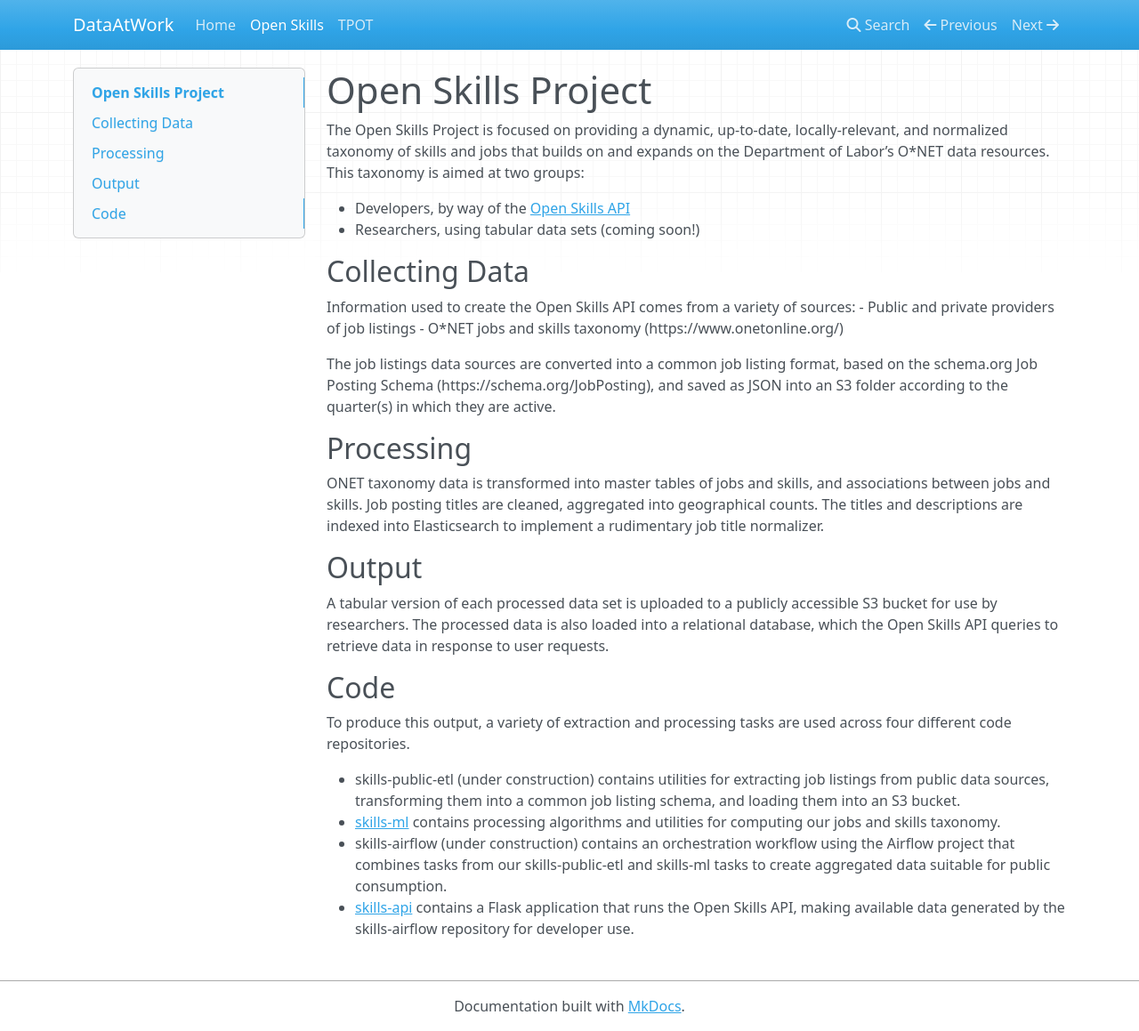
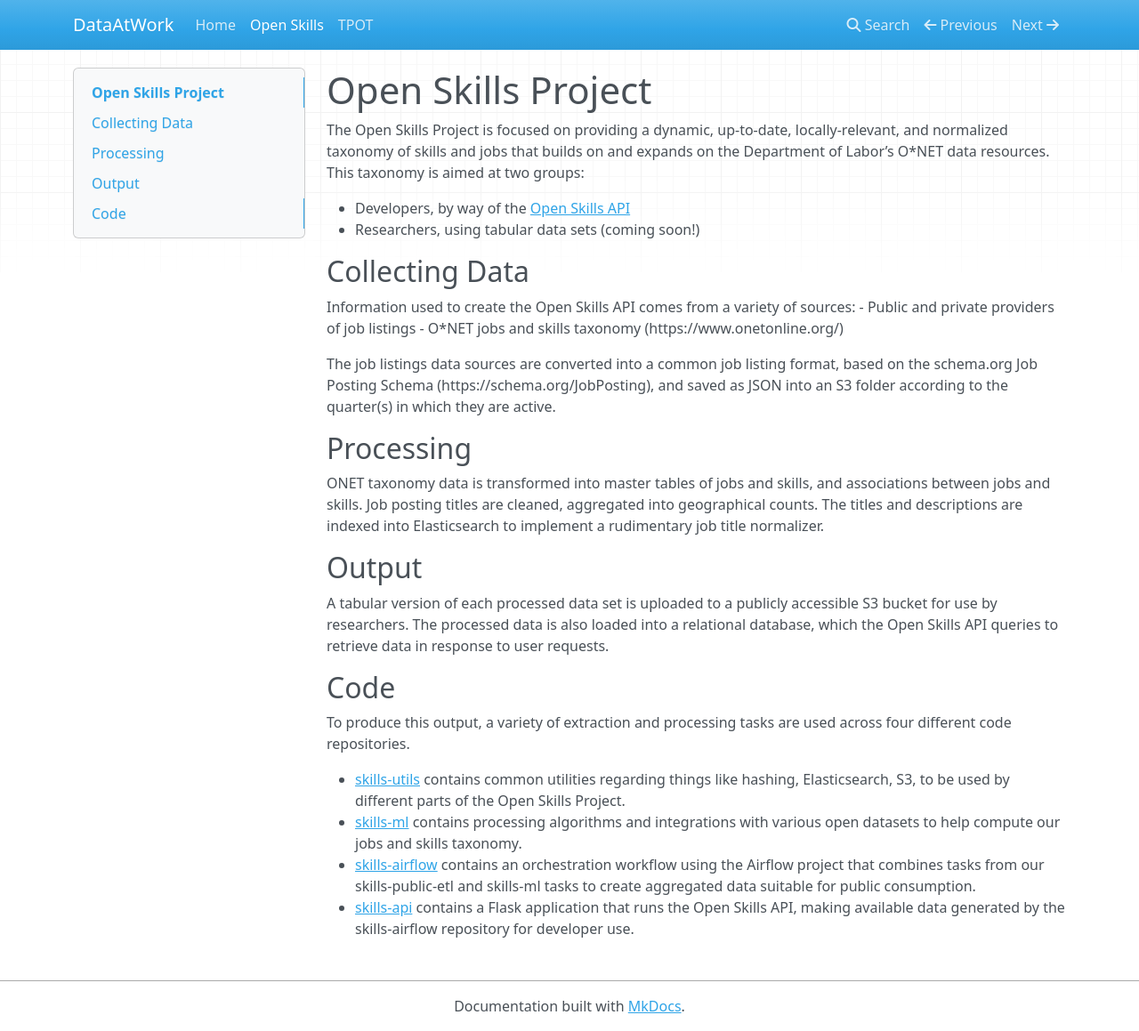
Before and after one commit to workforce-data-initiative/documentation, an MkDocs documentation site: the page built from docs/open-skills/index.md, in a window 1280 px wide and 1159 px high. Shown: the whole window at 89% size. Built offline with MkDocs 1.6.1, drawn with Linux system fonts in a browser that asks for light colours; nearby versions of some CDN libraries; old or Windows-style settings are respelled for this version of MkDocs.

Commit message:
Update OpenSkills section [Resolves #4]

```diff
--- a/docs/open-skills/index.md
+++ b/docs/open-skills/index.md
@@ -30,7 +30,7 @@ A tabular version of each processed data set is uploaded to a publicly accessibl
 
 To produce this output, a variety of extraction and processing tasks are used across four different code repositories.
 
-- skills-public-etl (under construction) contains utilities for extracting job listings from public data sources, transforming them into a common job listing schema, and loading them into an S3 bucket.
-- [skills-ml](http://github.com/workforce-data-initiative/skills-ml) contains processing algorithms and utilities for computing our jobs and skills taxonomy.
-- skills-airflow (under construction) contains an orchestration workflow using the Airflow project that combines tasks from our skills-public-etl and skills-ml tasks to create aggregated data suitable for public consumption.
+- [skills-utils](http://github.com/workforce-data-initiative/skills-utils) contains common utilities regarding things like hashing, Elasticsearch, S3, to be used by different parts of the Open Skills Project.
+- [skills-ml](http://github.com/workforce-data-initiative/skills-ml) contains processing algorithms and integrations with various open datasets to help compute our jobs and skills taxonomy.
+- [skills-airflow](http://github.com/workforce-data-initiative/skills-airflow) contains an orchestration workflow using the Airflow project that combines tasks from our skills-public-etl and skills-ml tasks to create aggregated data suitable for public consumption.
 - [skills-api](http://github.com/workforce-data-initiative/skills-api) contains a Flask application that runs the Open Skills API, making available data generated by the skills-airflow repository for developer use.
```
Also changed, not shown: README.md (+20 -0 lines).
